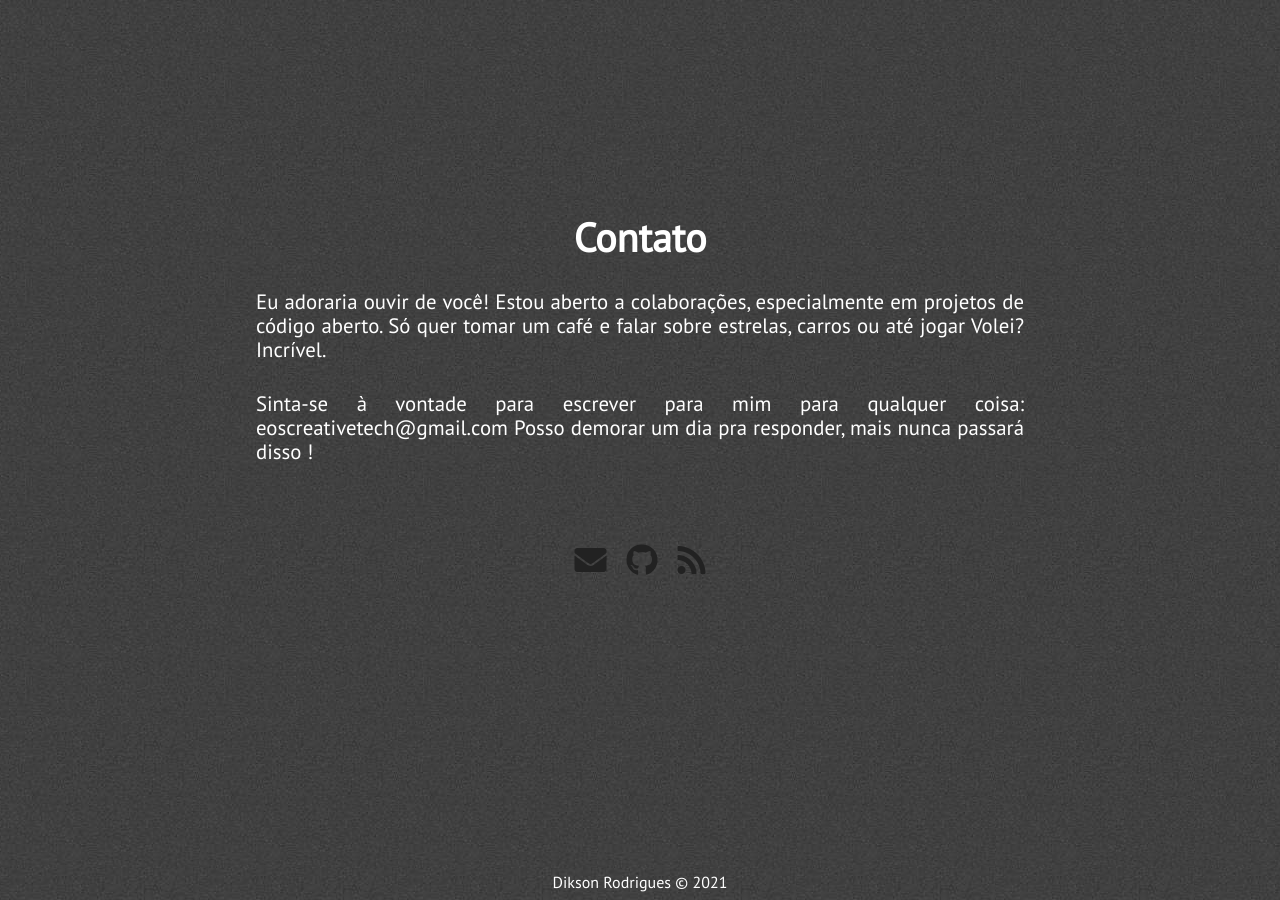
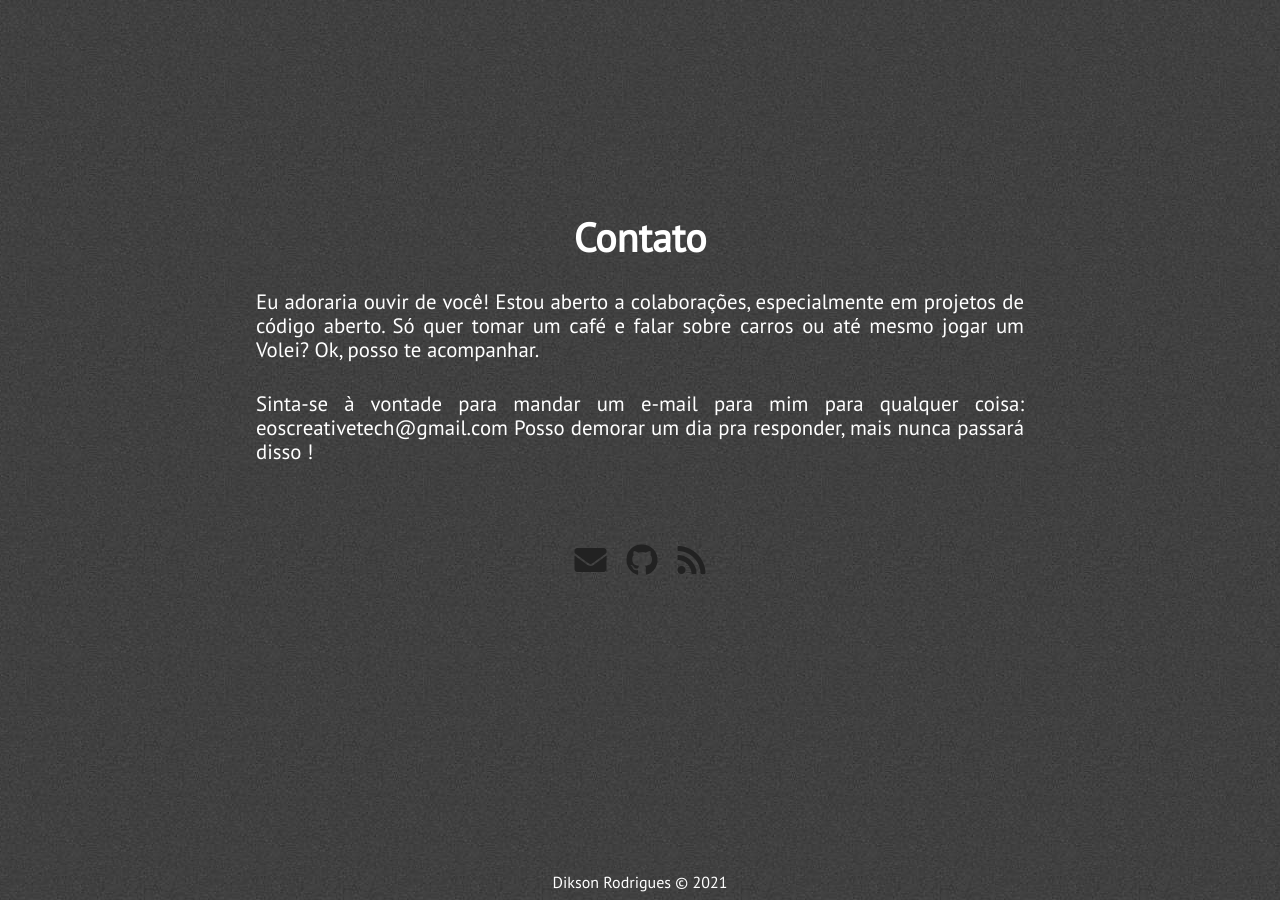
Before and after one commit to DiksonRodrigues/DiksonRodrigues.github.io, a Jekyll site: the page built from index.html, in a window 1280 px wide and 900 px high, scrolled down 4035 px. Built offline with Jekyll 4.4.1, drawn with Linux system fonts in a browser that asks for light colours; nearby versions of some CDN libraries.

Commit message:
extra ok

```diff
--- a/_includes/extra.html
+++ b/_includes/extra.html
@@ -3,10 +3,10 @@
         <div>
             <div class="section-heading" id="chat-text">Contato</div>
             <p class="paragraph-text justify-text">
-                Eu adoraria ouvir de você! Estou aberto a colaborações, especialmente em projetos de código aberto. Só quer tomar um café e falar sobre estrelas, carros ou até jogar Volei? Incrível.
+                Eu adoraria ouvir de você! Estou aberto a colaborações, especialmente em projetos de código aberto. Só quer tomar um café e falar sobre carros ou até mesmo jogar um Volei? Ok, posso te acompanhar.
             </p>
             <p class="paragraph-text justify-text">
-                Sinta-se à vontade para escrever para mim para qualquer coisa: eoscreativetech@gmail.com
+                Sinta-se à vontade para mandar um e-mail para mim para qualquer coisa: eoscreativetech@gmail.com
                 Posso demorar um dia pra responder, mais nunca passará disso !
             </p>
             <div class="extra-links">
```
